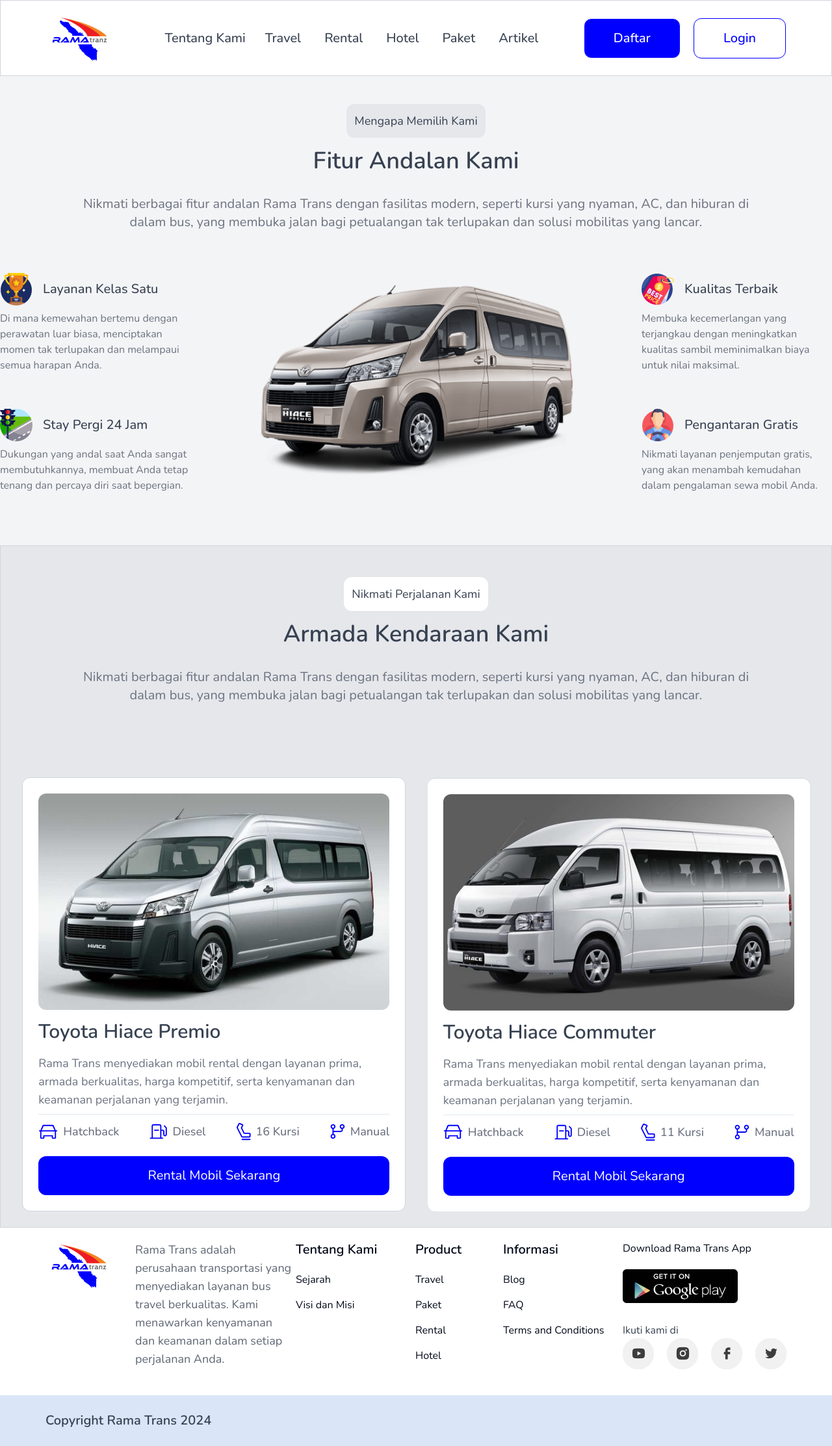
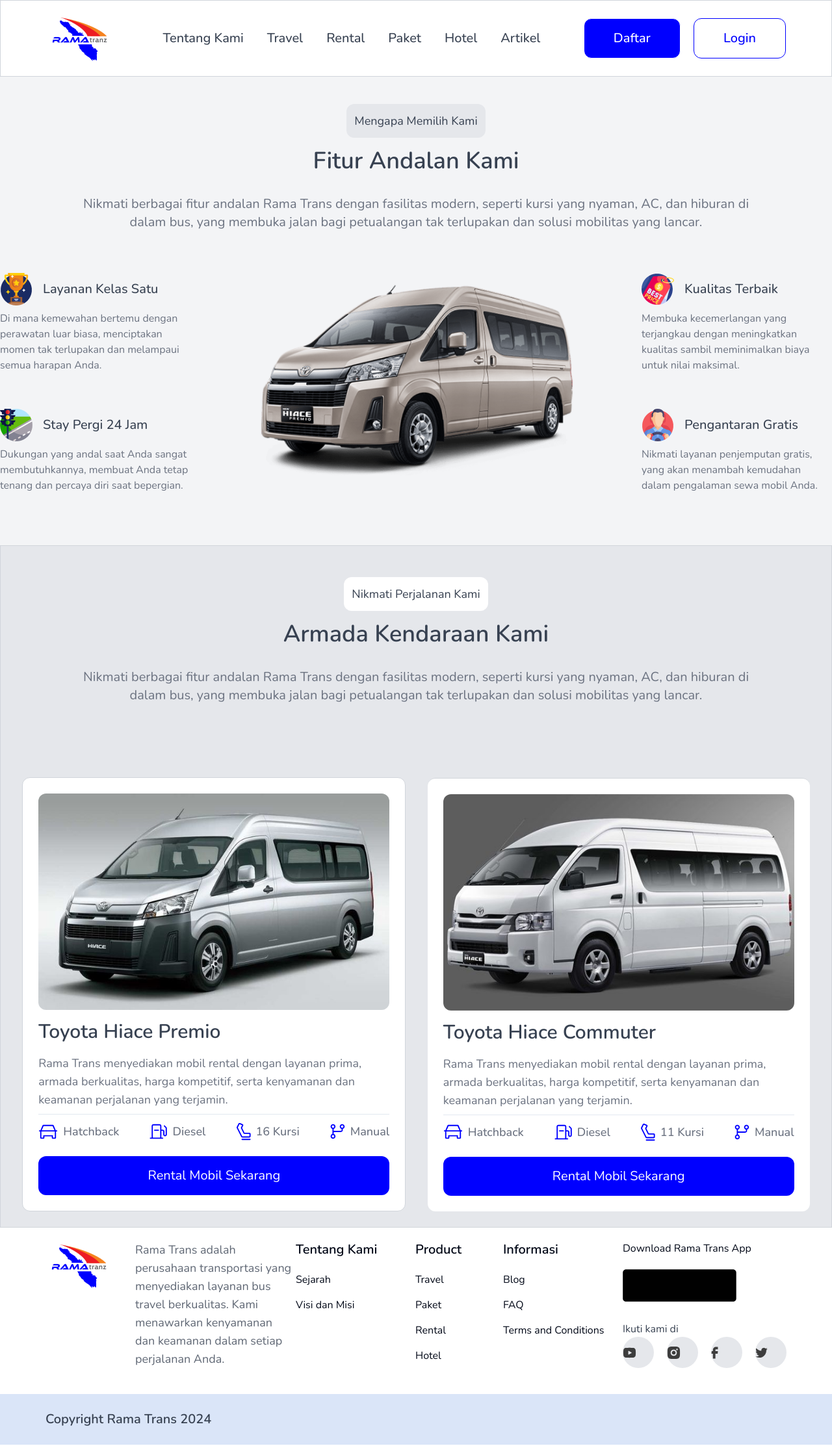
Before and after one commit to aldngrha/boilerplate-frontend, a Next.js app: page /rental in a window 1280 px wide. Shown: the whole page at 65% size. Built offline with nearby package versions, Linux system fonts and the light colour scheme.

Commit message:
Update page.tsx

```diff
--- a/src/app/rental/page.tsx
+++ b/src/app/rental/page.tsx
@@ -23,7 +23,7 @@
             onClick={() => scrollGallery('left')}
             className="absolute left-0 top-1/2 transform -translate-y-1/2 z-10 p-2 bg-white text-gray-500 rounded-full opacity-0 group-hover:opacity-100 transition-opacity duration-300"
             >
-            &#8592;
+            &#9664;
             </button>
 
             {/* Image Gallery Container */}
@@ -39,7 +39,7 @@
             onClick={() => scrollGallery('right')}
             className="absolute right-0 top-1/2 transform -translate-y-1/2 z-10 p-2 bg-white text-gray-500 rounded-full opacity-0 group-hover:opacity-100 transition-opacity duration-300"
             >
-            &#8594;
+            &#9654;
             </button>
         </div>
     );
@@ -60,9 +60,9 @@
             {/* Left Button */}
             <button
             onClick={() => scrollGallery('left')}
-            className="absolute left-0 top-1/2 transform -translate-y-1/2 z-10 p-2 bg-gray-800 text-white rounded-full opacity-0 group-hover:opacity-100 transition-opacity duration-300"
+            className="absolute left-0 top-1/2 transform -translate-y-1/2 z-10 p-2 bg-white text-gray-500 rounded-full opacity-0 group-hover:opacity-100 transition-opacity duration-300"
             >
-            &#8592;
+            &#9664;
             </button>
 
             {/* Image Gallery Container */}
@@ -76,9 +76,9 @@
             {/* Right Button */}
             <button
             onClick={() => scrollGallery('right')}
-            className="absolute right-0 top-1/2 transform -translate-y-1/2 z-10 p-2 bg-gray-800 text-white rounded-full opacity-0 group-hover:opacity-100 transition-opacity duration-300"
+            className="absolute right-0 top-1/2 transform -translate-y-1/2 z-10 p-2 bg-white text-gray-500 rounded-full opacity-0 group-hover:opacity-100 transition-opacity duration-300"
             >
-            &#8594;
+            &#9654;
             </button>
         </div>
     );
@@ -92,8 +92,6 @@
         router.push("rental/form");
     }
 
-
-
     return(
         <section className="bg-gray-100 items-center justify-center">
             <div className="fixed w-full bg-white items-center align-middle justify-between border-[1px] border-solid border-gray-300 py-[20px] px-[70px] z-50">
@@ -101,48 +99,36 @@
                     <img src="/assets/images/image 1.png" alt="" width="103" height="75"/>
                     <div className="flex align-middle items-center w-full justify-between">
                     <div className="flex pl-[60px] pr-[50px] gap-4 mx-auto">
-                        <a href="/about">
-                            <div className="flex align-middle items-center hover:bg-gray-700 hover:bg-opacity-30 rounded-xl">
-                                <h4 className="text-xl text-gray-700 font-medium p-[10px] pr-1 text-justify">
+                        <div className="hover:bg-gray-700 hover:bg-opacity-30 rounded-xl">
+                            <h4 className="text-xl text-gray-700 font-medium p-[10px] gap-[2px] " >
                                 Tentang Kami
                             </h4>
                         </div>
-                        </a>
-                        <a href="/travel">
                         <div className="hover:bg-gray-700 hover:bg-opacity-30 rounded-xl">
-                                <h4 className="text-xl text-gray-700 font-medium p-[10px] gap-[2px]">
+                            <h4 className="text-xl text-gray-700 font-medium p-[10px] gap-[2px] hover:">
                                 Travel
                             </h4>
                         </div>
-                        </a>
-                        <a href="/rental">
                         <div className="hover:bg-gray-700 hover:bg-opacity-30 rounded-xl">
-                                <h4 className="text-xl text-gray-700 font-medium p-[10px] gap-[2px]">
+                            <h4 className="text-xl text-gray-700 font-medium p-[10px] gap-[2px] hover:">
                                 Rental
                             </h4>
                         </div>
-                        </a>
-                        <a href="/hotel">
                         <div className="hover:bg-gray-700 hover:bg-opacity-30 rounded-xl">
-                                <h4 className="text-xl text-gray-700 font-medium p-[10px] gap-[2px]">
+                            <h4 className="text-xl text-gray-700 font-medium p-[10px] gap-[2px] hover:">
+                                Paket
+                            </h4>
+                        </div>
+                        <div className="hover:bg-gray-700 hover:bg-opacity-30 rounded-xl">
+                            <h4 className="text-xl text-gray-700 font-medium p-[10px] gap-[2px] hover:">
                                 Hotel
                             </h4>
                         </div>
-                        </a>
-                        <a href="/paket">
                         <div className="hover:bg-gray-700 hover:bg-opacity-30 rounded-xl">
-                                <h4 className="text-xl text-gray-700 font-medium p-[10px] gap-[2px]">
-                                Paket
-                                </h4>
-                            </div>
-                        </a>
-                        <a href="/artikel">
-                            <div className="hover:bg-gray-700 hover:bg-opacity-30 rounded-xl">
-                                <h4 className="text-xl text-gray-700 font-medium p-[10px] gap-[2px]">
+                            <h4 className="text-xl text-gray-700 font-medium p-[10px] gap-[2px] hover:">
                                 Artikel
                             </h4>
                         </div>
-                        </a>
                     </div>
                     <div className="flex gap-5">
                         <button className="border-[1.5px] border-white bg-[#0000ff] text-white py-[16px] px-[45px] rounded-xl text-xl font-medium hover:bg-[#102C79]">
@@ -154,6 +140,7 @@
                     </div>
                     </div>
                 </div>
+                <hr className="border-white"/>
             </div>
 
             <div className="items-center justify-center pt-40">
@@ -376,23 +363,22 @@
                             <h3 className="mb-[20px]">
                                 Download Rama Trans App
                             </h3>
-                            <img src="/assets/icons/Google Play.png" alt="" />
-
+                            <img src="/assets/icons/GoogleDL.svg" alt="" />
                         </div>
                         <div>
                             <h4 className="text-gray-700">Ikuti kami di</h4>
                             <div className="gap-5 justify-center flex">
                                 <button className="size-12 bg-gray-200 rounded-full">
-                                    <img src="assets/icons/YouTube.png" alt="" className="size-auto"/>
+                                    <img src="assets/icons/YouTube.svg" alt="" className="size-auto fill-gray-700"/>
                                 </button>
                                 <button className="size-12 bg-gray-200 rounded-full">
-                                    <img src="assets/icons/Instagram.png" alt="" />
+                                    <img src="assets/icons/IG.svg" alt="" />
                                 </button>
                                 <button className="size-12 bg-gray-200 rounded-full">
-                                    <img src="assets/icons/Facebook.png" alt="" />
+                                    <img src="assets/icons/fb.svg" alt="" />
                                 </button>
                                 <button className="size-12 bg-gray-200 rounded-full">
-                                    <img src="assets/icons/Twitter.png" alt="" />
+                                    <img src="assets/icons/twt.svg" alt="" />
                                 </button>
                             </div>
                         </div>
```
Lines whose indentation alone changed are shown as unchanged.
